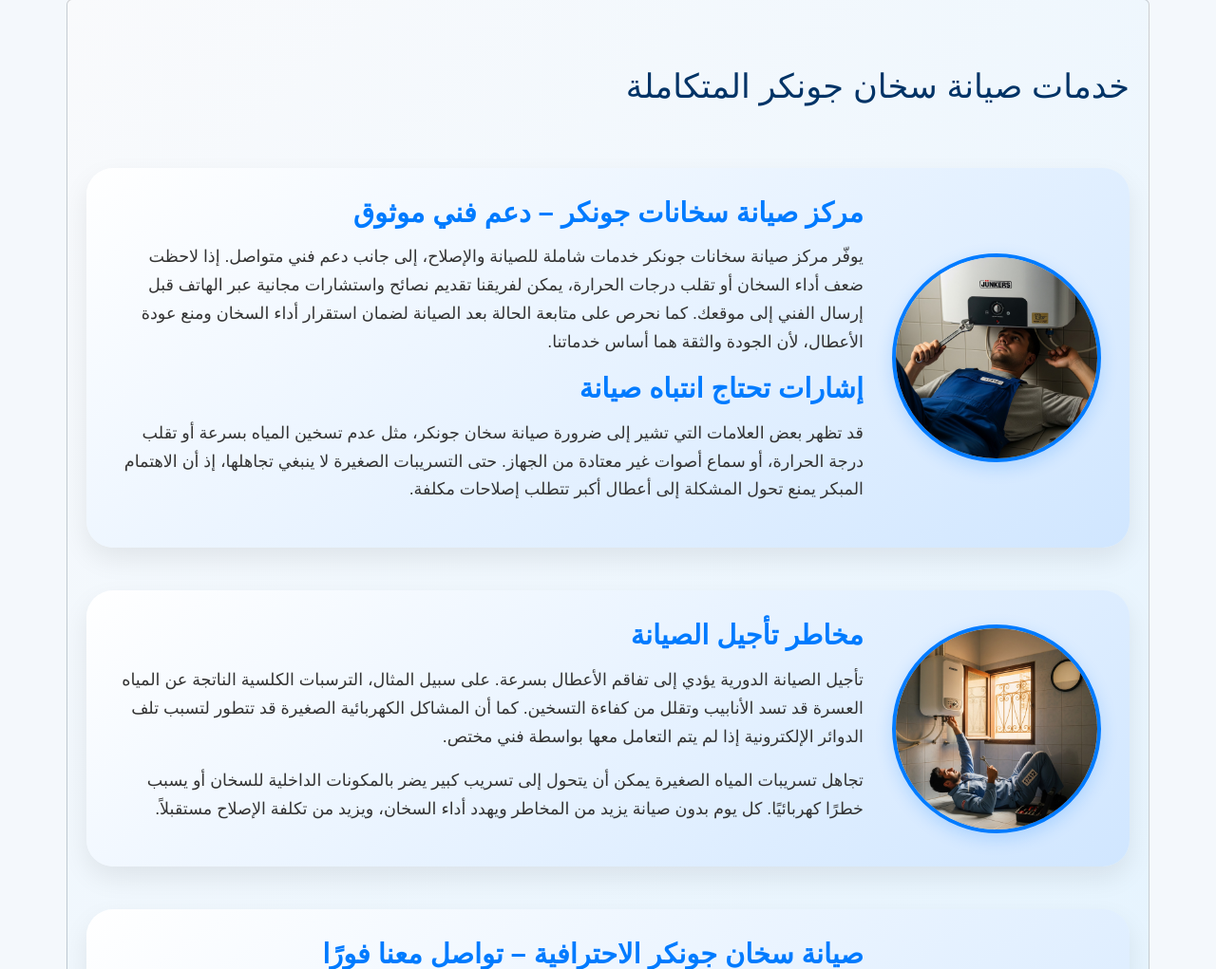
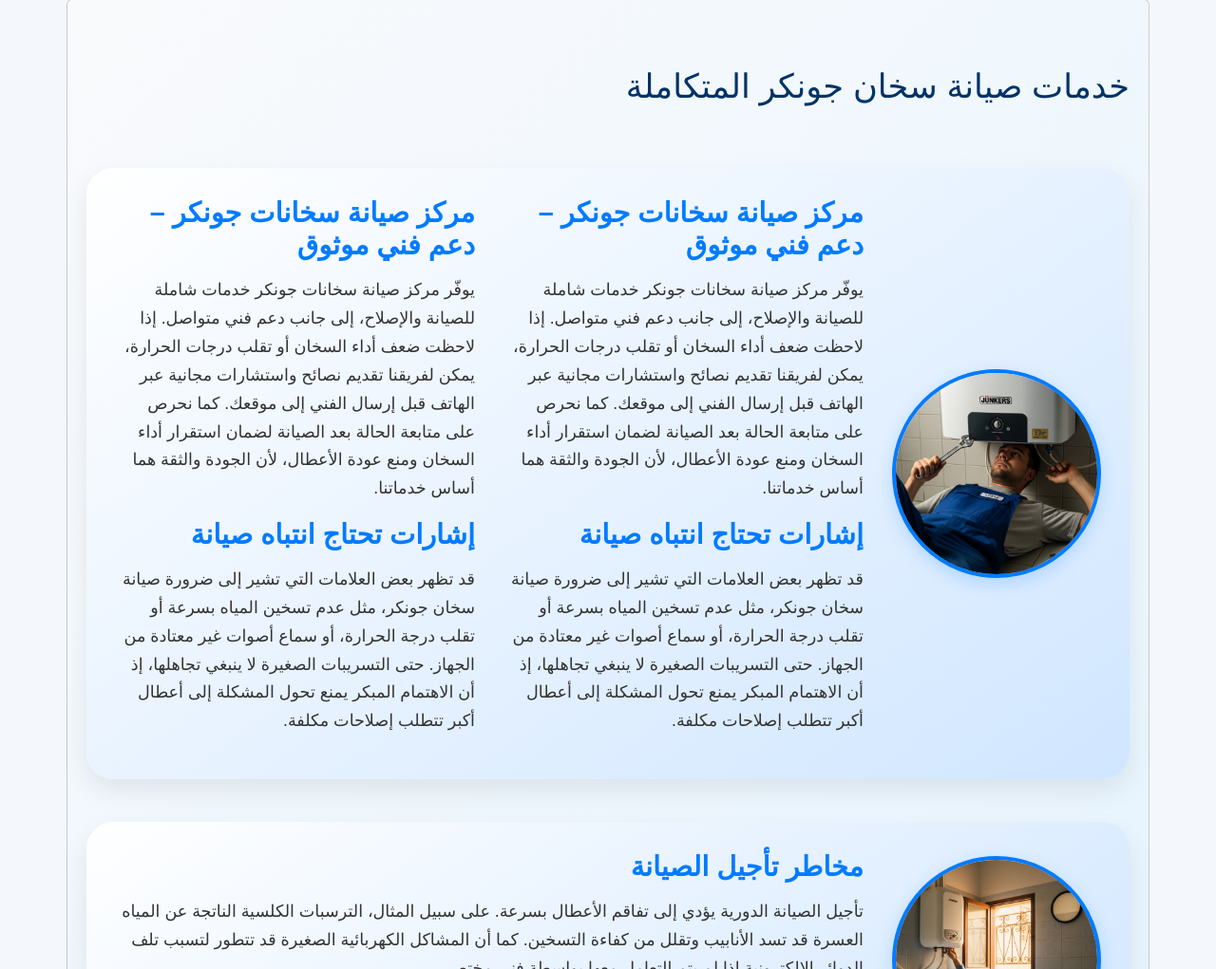
Before and after one commit to Momen-magdy/websiteforsianna, a plain HTML site: page index.html in a window 1280 px wide. Shown: the part 2051-3072 px from the top of the page at 95% size. Drawn offline with nearby package versions, Linux system fonts and the light colour scheme.

Commit message:
omarrrrr

```diff
--- a/index.html
+++ b/index.html
@@ -323,6 +323,19 @@
         حتى التسريبات الصغيرة لا ينبغي تجاهلها، إذ أن الاهتمام المبكر يمنع تحول المشكلة إلى أعطال أكبر تتطلب إصلاحات مكلفة.
       </p>
     </div>
+        <div>
+      <h3>مركز صيانة سخانات جونكر – دعم فني موثوق</h3>
+      <p>
+        يوفّر مركز صيانة سخانات جونكر خدمات شاملة للصيانة والإصلاح، إلى جانب دعم فني متواصل.
+        إذا لاحظت ضعف أداء السخان أو تقلب درجات الحرارة، يمكن لفريقنا تقديم نصائح واستشارات مجانية عبر الهاتف قبل إرسال الفني إلى موقعك.
+        كما نحرص على متابعة الحالة بعد الصيانة لضمان استقرار أداء السخان ومنع عودة الأعطال، لأن الجودة والثقة هما أساس خدماتنا.
+      </p>
+      <h3>إشارات تحتاج انتباه صيانة</h3>
+      <p>
+        قد تظهر بعض العلامات التي تشير إلى ضرورة صيانة سخان جونكر، مثل عدم تسخين المياه بسرعة أو تقلب درجة الحرارة، أو سماع أصوات غير معتادة من الجهاز.
+        حتى التسريبات الصغيرة لا ينبغي تجاهلها، إذ أن الاهتمام المبكر يمنع تحول المشكلة إلى أعطال أكبر تتطلب إصلاحات مكلفة.
+      </p>
+    </div>
   </div>
 
   <div class="service-item">
```
